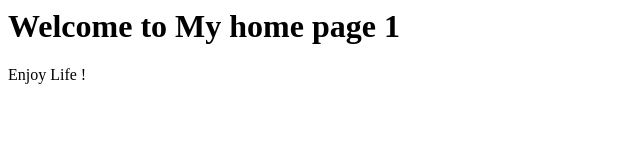
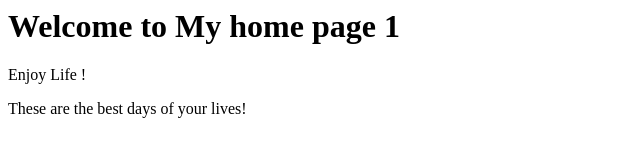
Before and after one commit to stevescarfo/my-webapp, a plain HTML site: page index.html in a window 1280 px wide. Shown: the whole page, without its empty margins (0-640 px from the left). Drawn offline with Linux system fonts and the light colour scheme.

Commit message:
new paragraph

```diff
--- a/index.html
+++ b/index.html
@@ -5,5 +5,6 @@
 <body>
     <h1>Welcome to My home page 1</h1>
     <p>Enjoy Life ! </p>
+    <p>These are the best days of your lives!</p>
 </body>
 </html>
```
